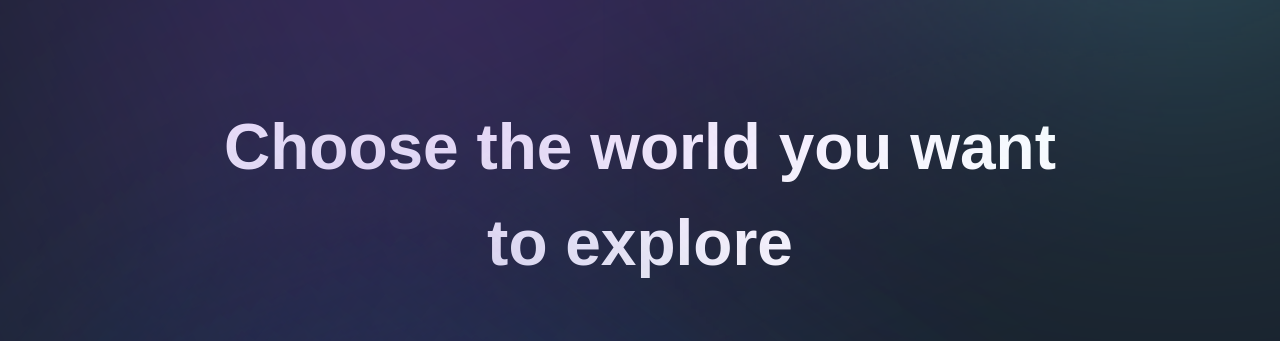
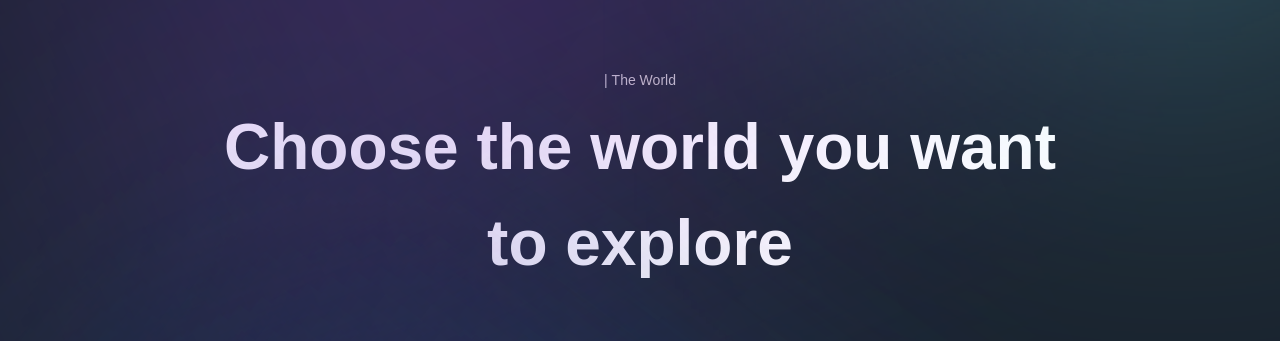
Before and after one commit to dvimukthi/NextJs-web-ui, a Next.js app: page / in a window 1280 px wide. Shown: the part 1544-1885 px from the top of the page. Built offline with nearby package versions, Linux system fonts and the light colour scheme; a web font is replaced by a local one.

Commit message:
explore section

```diff
--- a/sections/Explore.jsx
+++ b/sections/Explore.jsx
@@ -2,7 +2,7 @@
 
 import { useState } from "react";
 import { motion } from "framer-motion";
-import { TypingText, ExploreCard, TitleText } from "../components";
+import { ExploreCard, TitleText, TypingText } from "../components";
 import styles from "../styles";
 import { staggerContainer } from "../utils/motion";
 import { exploreWorlds } from "../constants";
@@ -12,7 +12,8 @@ const Explore = () => (
     <motion.div
       variants={staggerContainer}
       initial="hidden"
-      whileInView={{ once: false, amount: 0.25 }}
+      whileInView="show"
+      viewport={{ once: false, amount: 0.25 }}
       className={`${styles.innerWidth} mx-auto flex flex-col`}
     >
       <TypingText title="| The World" textStyles="text-center" />
```
